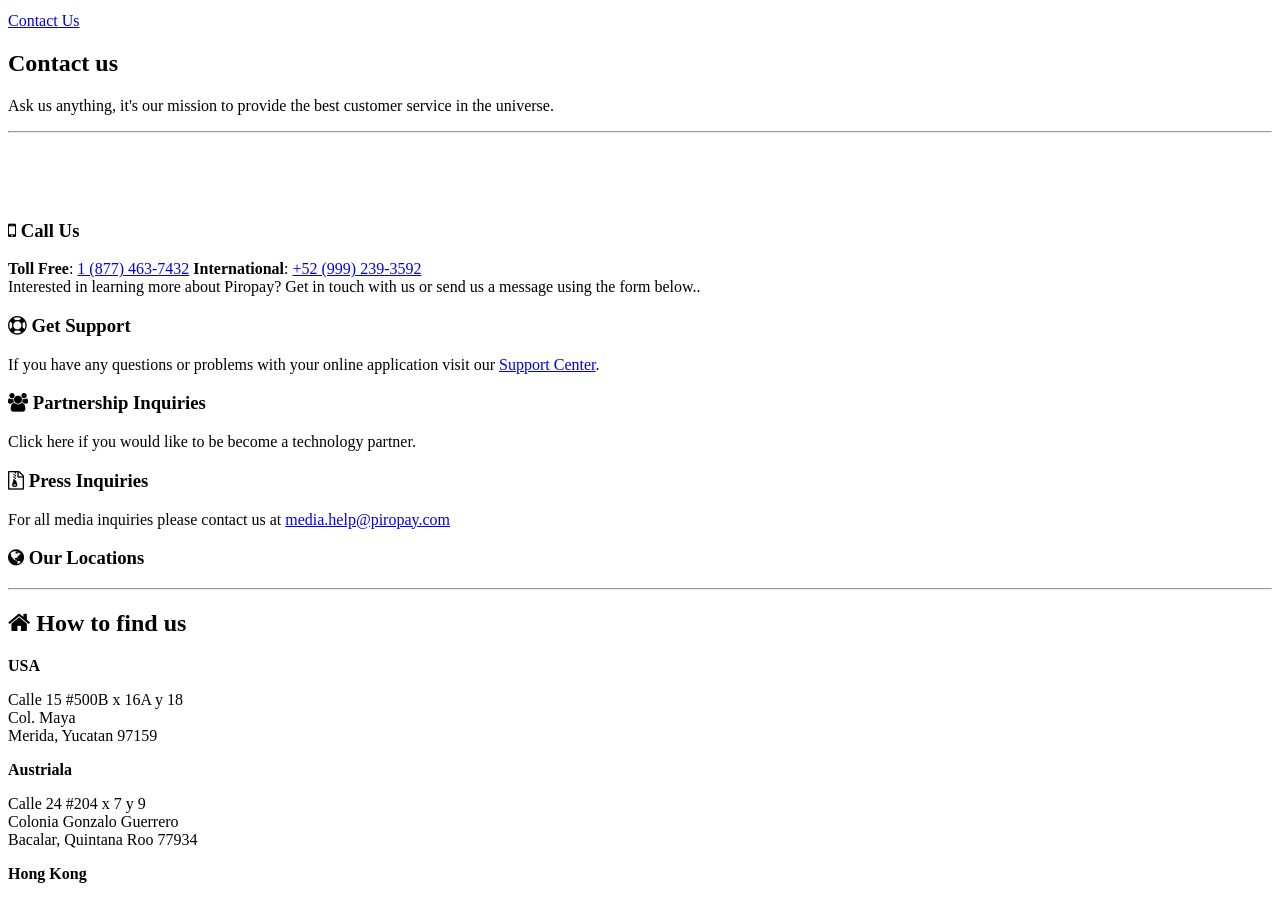
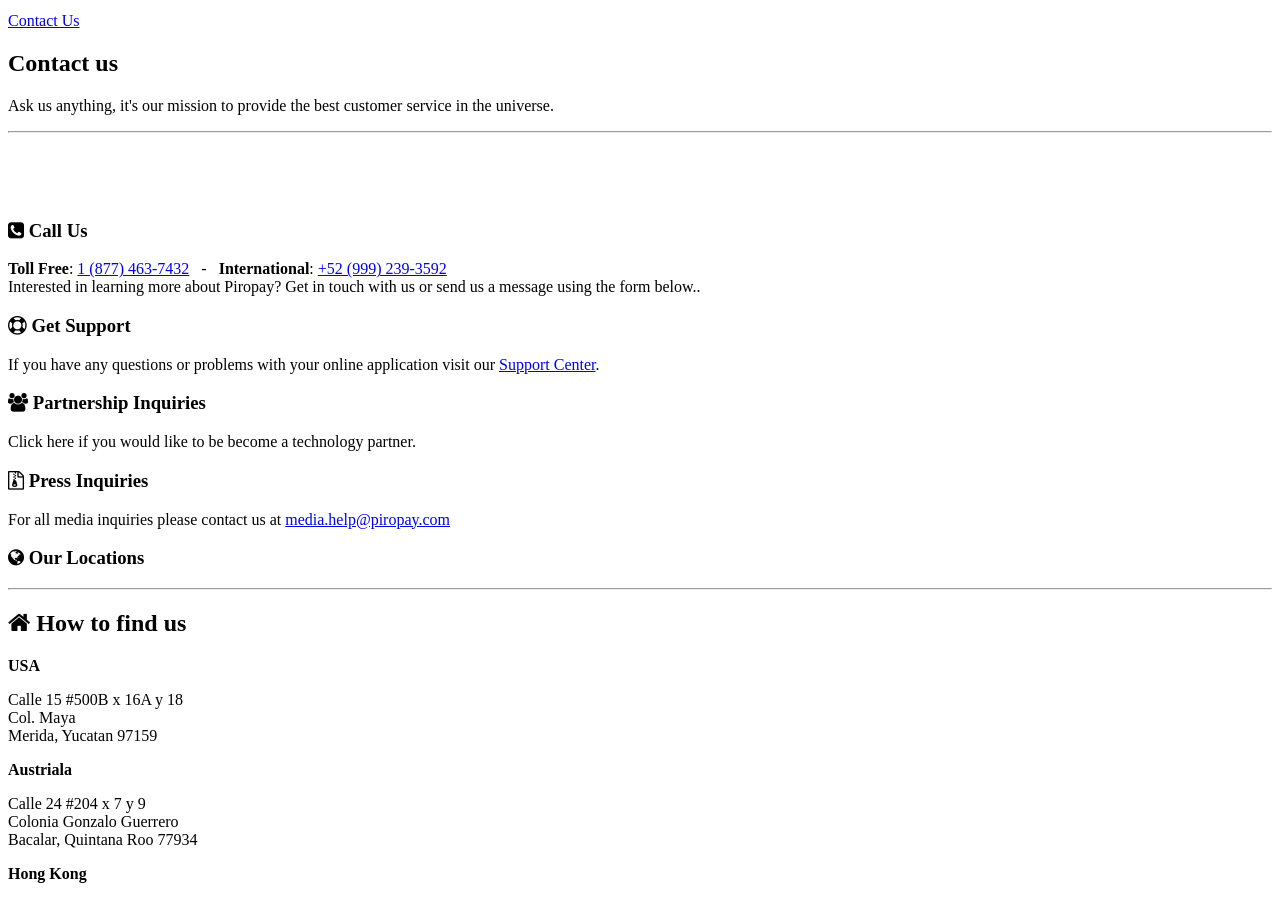
Before and after one commit to Banqee/piropay.github.io, a Jekyll site: the page built from _posts/2016-02-06-cabin.markdown, in a window 1280 px wide and 900 px high, scrolled down 9534 px. Built offline with Jekyll 4.4.1, drawn with Linux system fonts in a browser that asks for light colours; nearby versions of some CDN libraries; library files that are not in the unit come from our copies.

Commit message:
Update contact.html

```diff
--- a/_includes/contact.html
+++ b/_includes/contact.html
@@ -38,8 +38,8 @@
 <div class="row">
 <div class="col-xs-12 col-sm-12 tl">
  <div class="item-inner">
-<h3 class="item-title"><i class="fa fa-mobile" aria-hidden="true"></i> Call Us </h3>
-	 <div class="item-content tl"><span><b>Toll Free</b>: <a href="1.877.463.7432">1 (877) 463-7432</a></span>    <span><b> International</b>: <a href="52.999.239.3592">+52 (999) 239-3592 </a></span>
+<h3 class="item-title"><i class="fa fa-phone-square" aria-hidden="true"></i> Call Us </h3>
+	 <div class="item-content tl"><span><b>Toll Free</b>: <a href="1.877.463.7432">1 (877) 463-7432</a></span> &nbsp; - &nbsp;   <span><b> International</b>: <a href="52.999.239.3592">+52 (999) 239-3592 </a></span>
 		 </div>
 	 <div class="item-content">Interested in learning more about Piropay? Get in touch with us or send us a message using the form below..</div>
 
```
